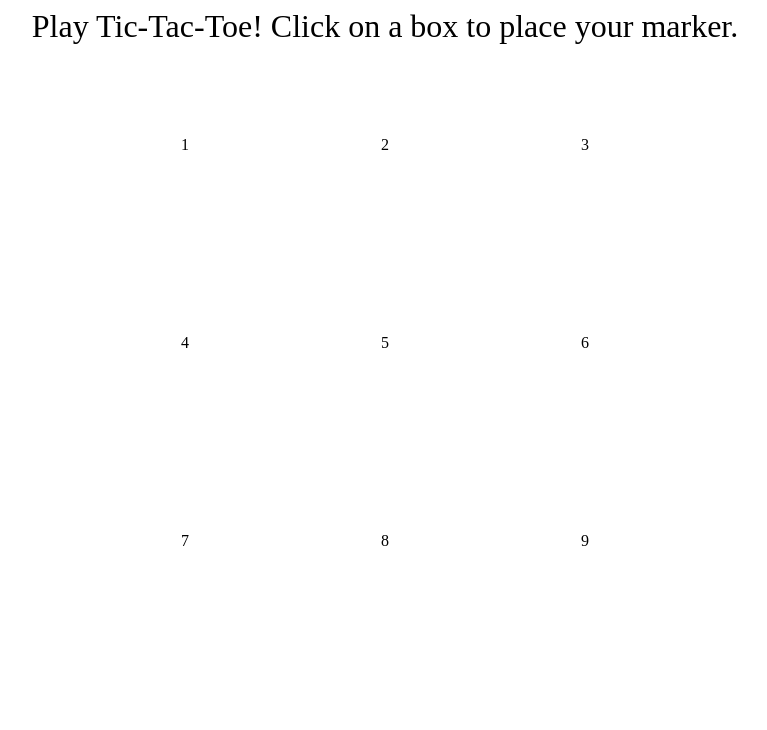
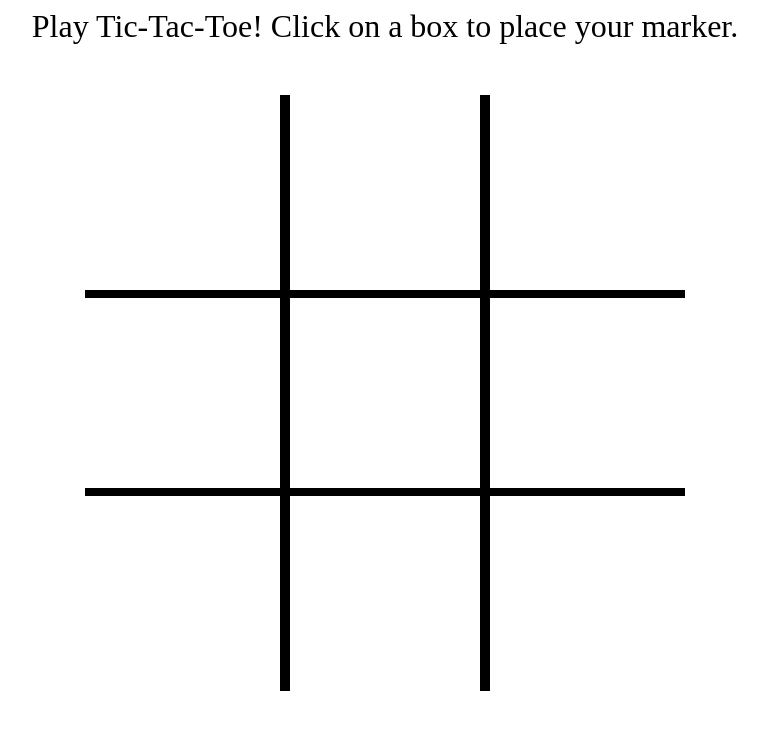
Before and after one commit to aaronjudell/tic-tac-toe, a plain HTML site: page index.html in a window 1280 px wide. Shown: the whole page, without its empty margins (255-1022 px from the left). Drawn offline with Linux system fonts and the light colour scheme.

Commit message:
Make tic-tac-toe board in HTML and CSS

```diff
--- a/index.html
+++ b/index.html
@@ -13,15 +13,15 @@
             Play Tic-Tac-Toe! Click on a box to place your marker.
         </div>
         <div class="board">
-            <div class="box1, boxes">1</div>
-            <div class="box2, boxes">2</div>
-            <div class="box3, boxes">3</div>
-            <div class="box4, boxes">4</div>
-            <div class="box5, boxes">5</div>
-            <div class="box6, boxes">6</div>
-            <div class="box7, boxes">7</div>
-            <div class="box8, boxes">8</div>
-            <div class="box9, boxes">9</div>
+            <div class="box1 boxes"></div>
+            <div class="box2 boxes"></div>
+            <div class="box3 boxes"></div>
+            <div class="box4 boxes"></div>
+            <div class="box5 boxes"></div>
+            <div class="box6 boxes"></div>
+            <div class="box7 boxes"></div>
+            <div class="box8 boxes"></div>
+            <div class="box9 boxes"></div>
         </div>
     </div>
 </body>
--- a/style.css
+++ b/style.css
@@ -9,6 +9,7 @@ body {
 .header {
     text-align: center;
     font-size: 2em;
+    margin-bottom: 50px;
 }
 
 .container {
@@ -30,3 +31,51 @@ body {
     align-items: center;
     justify-content: center;
 }
+
+.box1 {
+    border-right: 5px solid black;
+    border-bottom: 5px solid black;
+}
+
+.box2 {
+    border-left: 5px solid black;
+    border-bottom: 5px solid black;
+    border-right: 5px solid black;
+}
+
+.box3 {
+    border-left: 5px solid black;
+    border-bottom: 5px solid black;
+}
+
+.box4 {
+    border-top: 5px solid black;
+    border-right: 5px solid black;
+    border-bottom: 5px solid black;
+}
+
+.box5 {
+    border: 5px solid black;
+}
+
+.box6 {
+    border-top: 5px solid black;
+    border-left: 5px solid black;
+    border-bottom: 5px solid black;
+}
+
+.box7 {
+    border-top: 5px solid black;
+    border-right: 5px solid black;
+}
+
+.box8 {
+    border-left: 5px solid black;
+    border-top: 5px solid black;
+    border-right: 5px solid black;
+}
+
+.box9 {
+    border-left: 5px solid black;
+    border-top: 5px solid black;
+}
```
